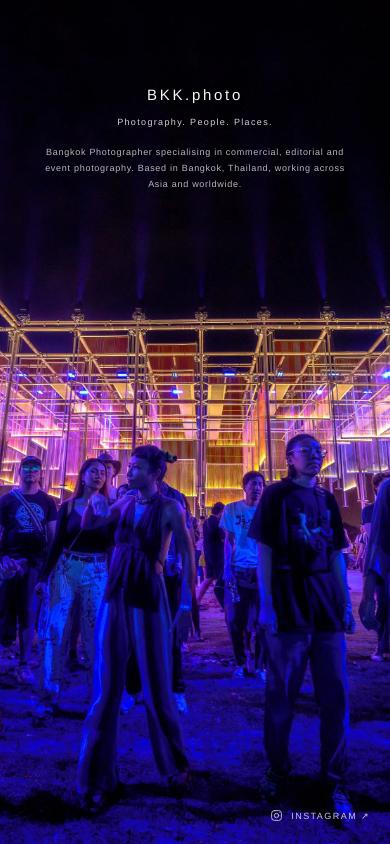
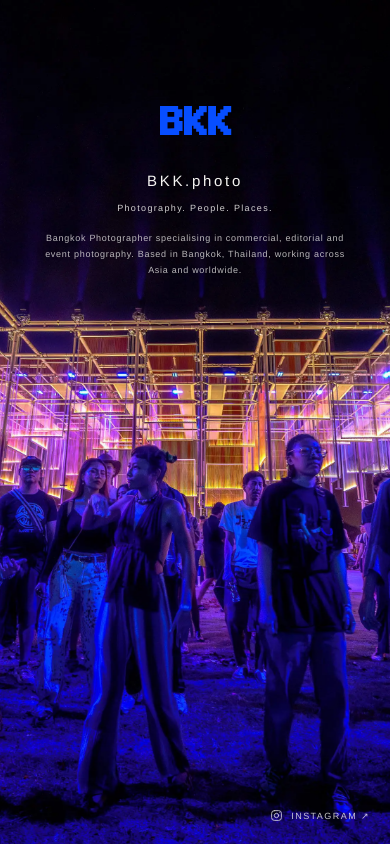
Before and after one commit to bkkphoto/bkk-photo, a plain HTML site: page index.html in a window 390 px wide. Drawn offline with Linux system fonts and the light colour scheme.

Commit message:
Add brand mark image and update styles
Added a brand mark image to the header and adjusted styles.

```diff
--- a/index.html
+++ b/index.html
@@ -136,6 +136,14 @@
       z-index: 2;
     }
 
+    .brand-mark {
+      display: block;
+      width: 92px;
+      height: 92px;
+      margin: 0 auto 18px;
+      object-fit: contain;
+    }
+
     .logo {
       font-size: 17px;
       font-weight: 300;
@@ -192,6 +200,12 @@
         top: 10%;
       }
 
+      .brand-mark {
+        width: 72px;
+        height: 72px;
+        margin-bottom: 14px;
+      }
+
       .logo {
         font-size: 15px;
       }
@@ -235,6 +249,12 @@
     >
 
     <header class="branding">
+
+      <img
+        class="brand-mark"
+        src="/assets/bkk-logo.svg"
+        alt=""
+      >
 
       <h1 class="logo">BKK.photo</h1>
 
```
